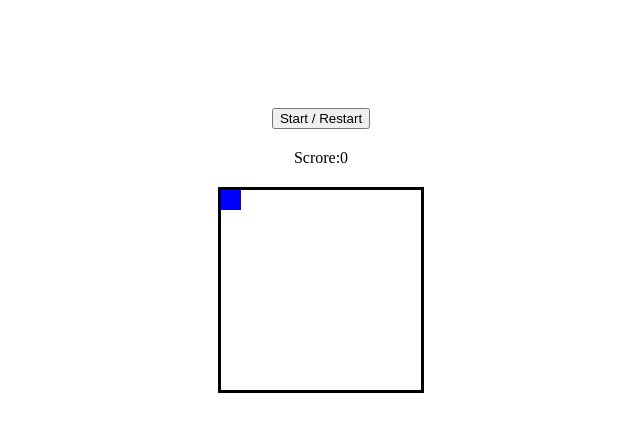
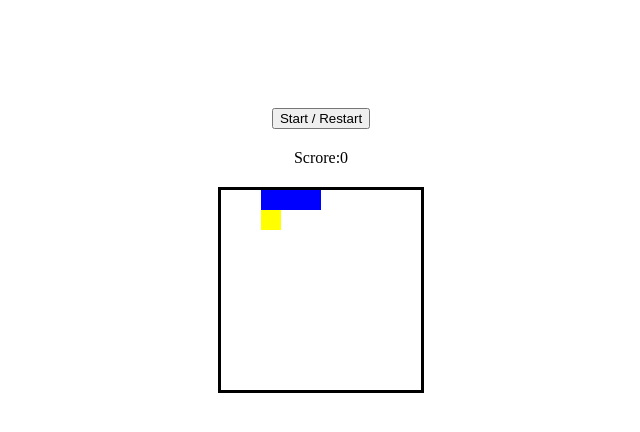
Before and after one commit to bongudth/uni-computer-graphics-snake-game-js, a plain HTML site: page index.html in a window 1280 px wide. Both pictures are taken after a click on the button "Start / Restart". Shown: the whole page, without its empty margins (319-959 px from the left). Drawn offline with Linux system fonts and the light colour scheme.

Commit message:
update app.js

```diff
--- /dev/null
+++ b/app.js
@@ -0,0 +1,84 @@
+document.addEventListener('DOMContentLoaded', () => {
+  const squares = document.querySelectorAll('.grid div')
+  const scoreDisplay = document.querySelector('span')
+  const startBtn = document.querySelector('.start')
+
+  const width = 10
+  let currentIndex = 0
+  let appleIndex = 0
+  let currentSnake = [2, 1, 0]
+  let direction = 1
+  let score = 0
+  let speed = 0.7
+  let intervalTime = 0
+  let interval = 0
+
+  function startGame() {
+    currentSnake.forEach(index => squares[index].classList.remove('snake'))
+    squares[appleIndex].classList.remove('apple')
+    clearInterval(interval)
+    score = 0
+    randomApple()
+    direction = 1
+    scoreDisplay.innerHTML = score
+    intervalTime = 1000
+    currentSnake = [2, 1, 0]
+    currentIndex = 0
+    currentSnake.forEach(index => squares[index].classList.add('snake'))
+    interval = setInterval(moveOutcomes, intervalTime)
+  }
+
+  function moveOutcomes() {
+    if (
+      (currentSnake[0] + width >= (width * width) && direction === width) ||
+      (currentSnake[0] % width === width - 1 && direction === 1) ||
+      (currentSnake[0] % width === 0 & direction === -1) ||
+      (currentSnake[0] - width < 0 && direction === -width) ||
+      squares[currentSnake[0] + direction].classList.contains('snake')
+    ) {
+      return clearInterval(interval)
+    }
+
+    const tail = currentSnake.pop()
+    squares[tail].classList.remove('snake')
+    currentSnake.unshift(currentSnake[0] + direction)
+
+    if (squares[currentSnake[0]].classList.contains('apple')) {
+      squares[currentSnake[0]].classList.remove('apple')
+      squares[tail].classList.add('snake')
+      currentSnake.push(tail)
+      randomApple()
+      score++
+      scoreDisplay.textContent = score
+      clearInterval(interval)
+      intervalTime = intervalTime * speed
+      interval = setInterval(moveOutcomes, intervalTime)
+    }
+
+    squares[currentSnake[0]].classList.add('snake')
+  }
+
+  function randomApple() {
+    do {
+      appleIndex = Math.floor(Math.random() * squares.length)
+    } while (squares[appleIndex].classList.contains('snake'))
+    squares[appleIndex].classList.add('apple')
+  }
+
+  function control(e) {
+    squares[currentIndex].classList.remove('snake')
+
+    if (e.keyCode === 39) {
+      direction = 1
+    } else if (e.keyCode === 38) {
+      direction = -width
+    } else if (e.keyCode === 37) {
+      direction = -1
+    } else if (e.keyCode === 40) {
+      direction = +width
+    }
+  }
+
+  document.addEventListener('keyup', control)
+  startBtn.addEventListener('click', startGame)
+})
--- a/index.html
+++ b/index.html
@@ -11,7 +11,7 @@
   <button class="start">Start / Restart</button>
   <div class="score">Scrore:<span>0</span></div>
   <div class="grid">
-    <div class="snake"></div>
+    <div></div>
     <div></div>
     <div></div>
     <div></div>
@@ -113,4 +113,5 @@
     <div></div>
   </div>
 </body>
+<script src="/app.js"></script>
 </html>
--- a/style.css
+++ b/style.css
@@ -1,5 +1,4 @@
 body {
-  height: 100vh;
   display: flex;
   flex-direction: column;
   align-items: center;
```
